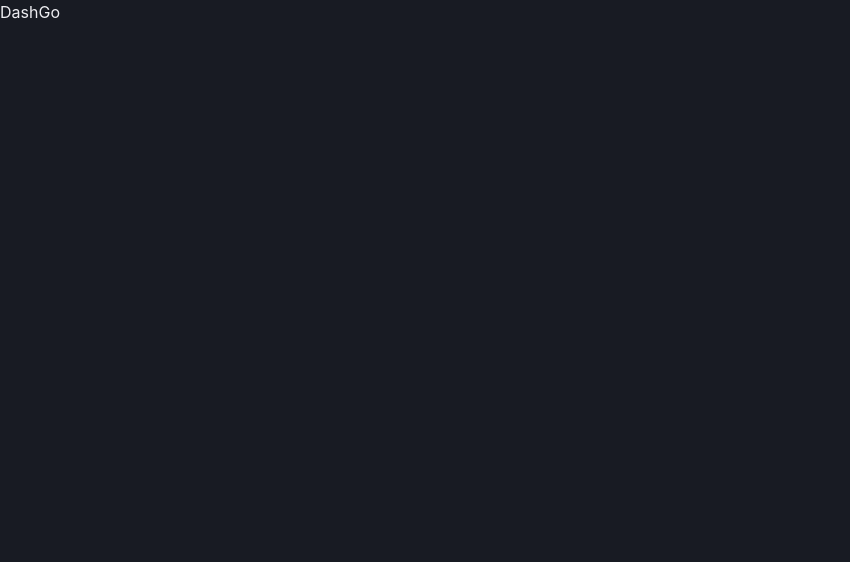
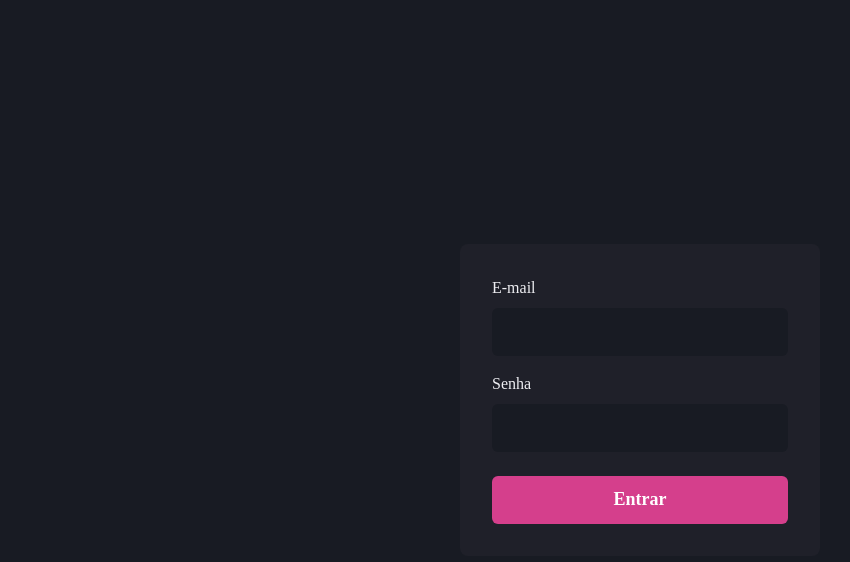
Before and after one commit to gustavolopesv3/dashgo, a Next.js app: page / in a window 1280 px wide. Shown: the top 562 px of the page, without its empty margins (0-850 px from the left). Built offline with nearby package versions, Linux system fonts and the light colour scheme.

Commit message:
Página: Sign in

```diff
--- /dev/null
+++ b/src/pages/_document.tsx
@@ -0,0 +1,21 @@
+import Document, { Head, Html, Main, NextScript } from 'next/document';
+
+export default class MyDocument extends Document {
+  render() {
+    return (
+      <Html>
+        <Head>
+          <link rel="preconnect" href="https://fonts.gstatic.com" />
+          <link
+            href="https://fonts.googleapis.com/css2?family=Roboto:wght@400;500;700&display=swap"
+            rel="stylesheet"
+          />
+        </Head>
+        <body>
+          <Main />
+          <NextScript />
+        </body>
+      </Html>
+    );
+  }
+}
--- a/src/pages/index.tsx
+++ b/src/pages/index.tsx
@@ -1,3 +1,61 @@
+import {
+  Flex,
+  Input,
+  Button,
+  Stack,
+  FormLabel,
+  FormControl,
+} from '@chakra-ui/react';
+
 export default function Home() {
-  return <h1>DashGo</h1>;
+  return (
+    <Flex w="100vw" h="100vh" align="center" justify="center">
+      <Flex
+        flexDir="column"
+        as="form"
+        width="100%"
+        maxWidth={360}
+        bg="gray.800"
+        p="8"
+        borderRadius={8}
+      >
+        <Stack spacing="4">
+          <FormControl>
+            <FormLabel htmlFor="email">E-mail</FormLabel>
+            <Input
+              id="email"
+              name="email"
+              type="email"
+              focusBorderColor="pink.500"
+              bgColor="gray.900"
+              variant="filled"
+              _hover={{
+                bgColor: 'gray.900',
+              }}
+              size="lg"
+            />
+          </FormControl>
+          <FormControl>
+            <FormLabel htmlFor="password">Senha</FormLabel>
+            <Input
+              id="password"
+              name="password"
+              type="password"
+              focusBorderColor="pink.500"
+              bgColor="gray.900"
+              variant="filled"
+              _hover={{
+                bgColor: 'gray.900',
+              }}
+              size="lg"
+            />
+          </FormControl>
+        </Stack>
+
+        <Button type="submit" mt="6" colorScheme="pink" size="lg">
+          Entrar
+        </Button>
+      </Flex>
+    </Flex>
+  );
 }
--- a/src/styles/theme.ts
+++ b/src/styles/theme.ts
@@ -15,6 +15,12 @@
       '50': '#EEEEF2',
     },
   },
+  fonts: {
+    body: {
+      heading: 'Roboto',
+      body: 'Roboto',
+    },
+  },
   styles: {
     global: {
       body: {
```
